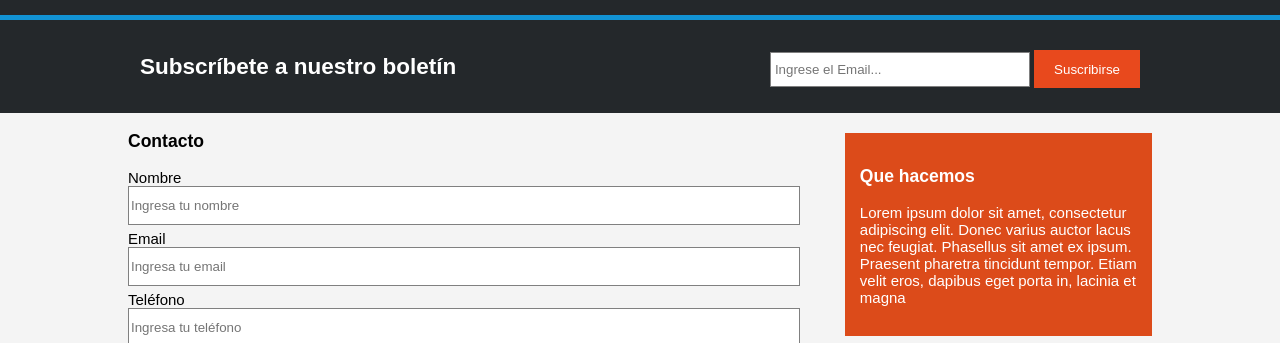
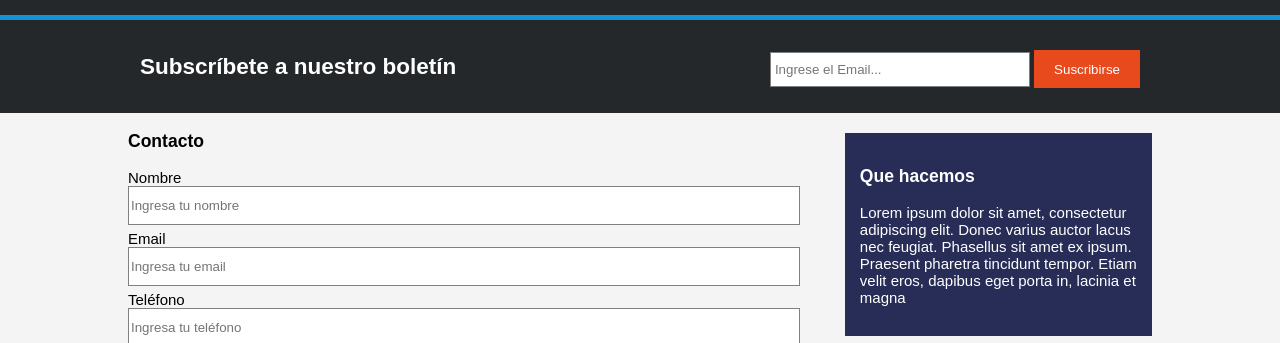
Before and after one commit to halex81/graphel886, a plain HTML site: page contacto.html in a window 1280 px wide. Shown: the part 85-428 px from the top of the page. Drawn offline with Linux system fonts and the light colour scheme.

Commit message:
HF - Cambio en color .oscuro

```diff
--- a/css/estilos.css
+++ b/css/estilos.css
@@ -19,7 +19,7 @@ ul{
 
 .oscuro{
   padding:15px;
-  background:#dc4b1a;
+  background:#272d57;
   color:#ffffff;
   margin-top:10px;
   margin-bottom:10px;
```
